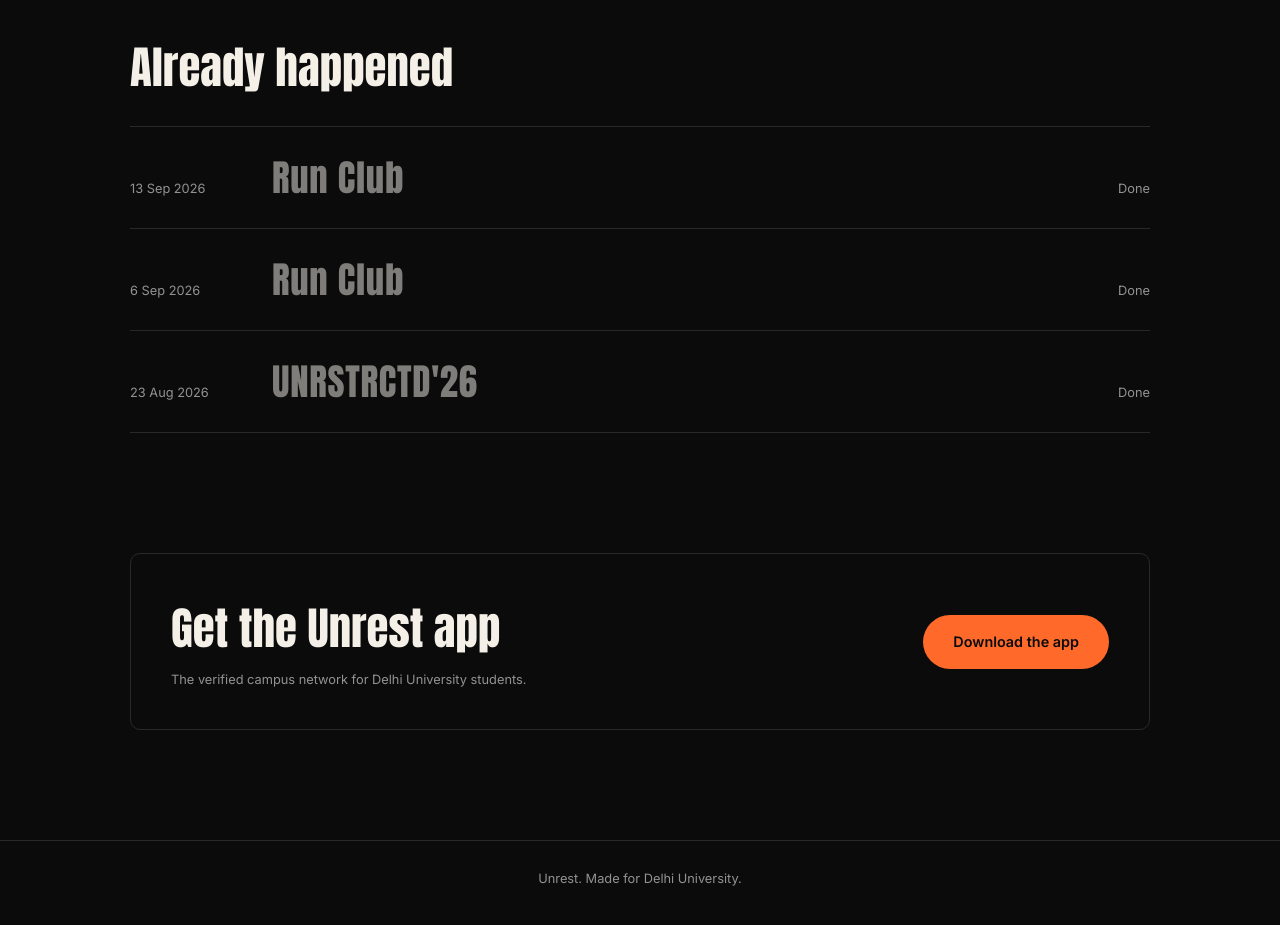
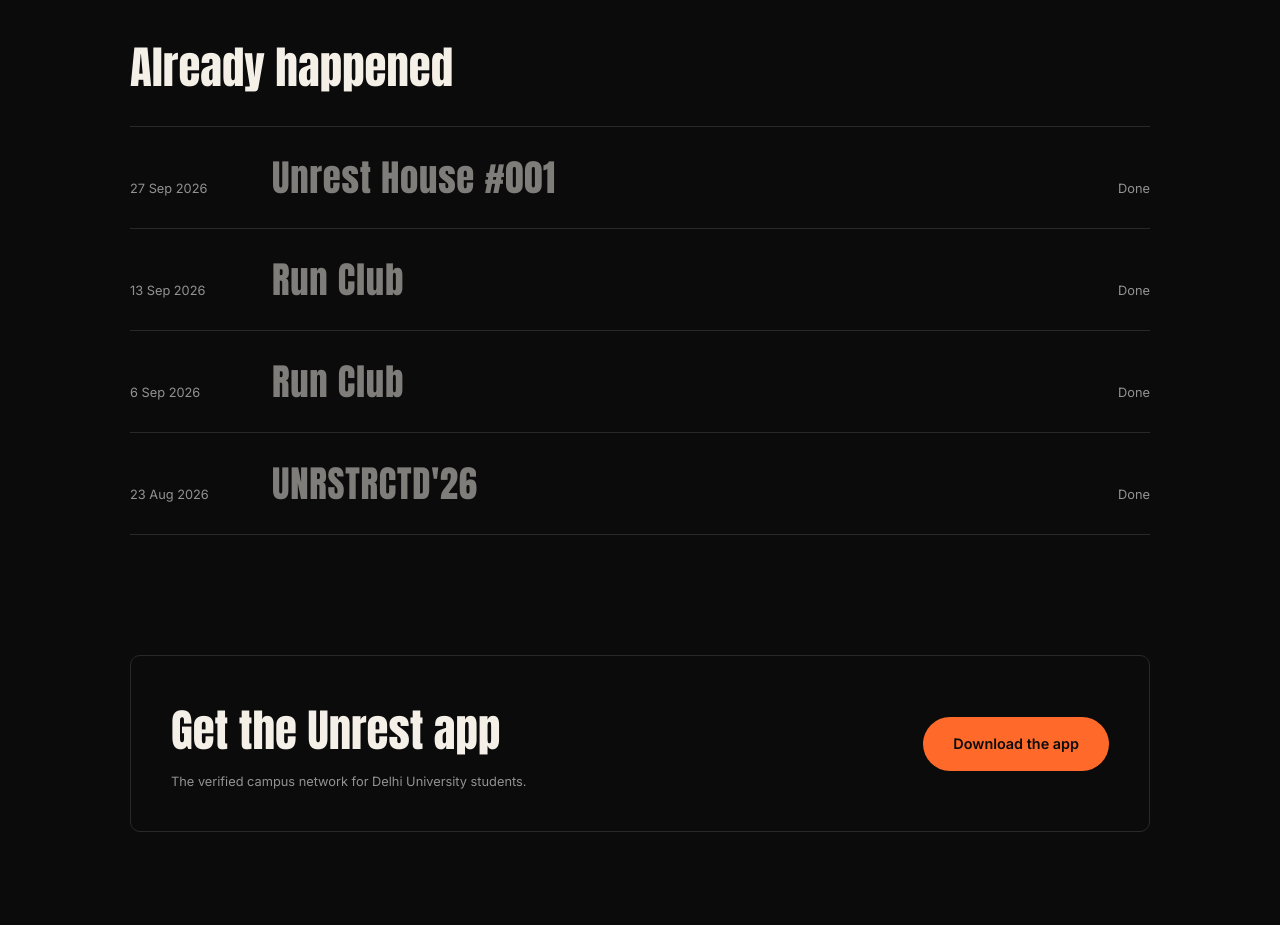
Before and after one commit to Manas-kmcdu/events, a plain HTML site: page index.html in a window 1280 px wide. Shown: the part 1800-2725 px from the top of the page. Drawn offline with Linux system fonts and the light colour scheme.

Commit message:
Update index.html

```diff
--- a/index.html
+++ b/index.html
@@ -183,6 +183,7 @@
  <section class="past" aria-labelledby="ph">
   <h2 class="d" id="ph">Already happened</h2>
   <ul>
+   <li><span class="sm">27 Sep 2026</span><span class="d n">Unrest House #001</span><span class="sm">Done</span></li>
    <li><span class="sm">13 Sep 2026</span><span class="d n">Run Club</span><span class="sm">Done</span></li>
    <li><span class="sm">6 Sep 2026</span><span class="d n">Run Club</span><span class="sm">Done</span></li>
    <li><span class="sm">23 Aug 2026</span><span class="d n">UNRSTRCTD'26</span><span class="sm">Done</span></li>
```
